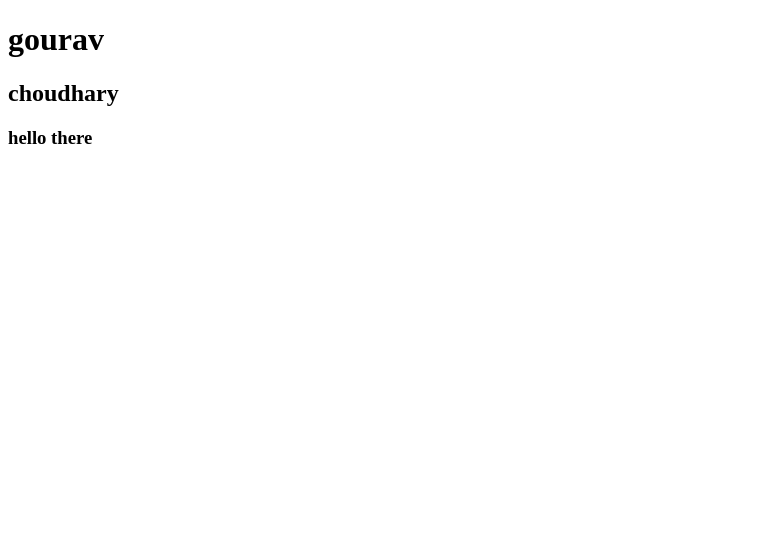
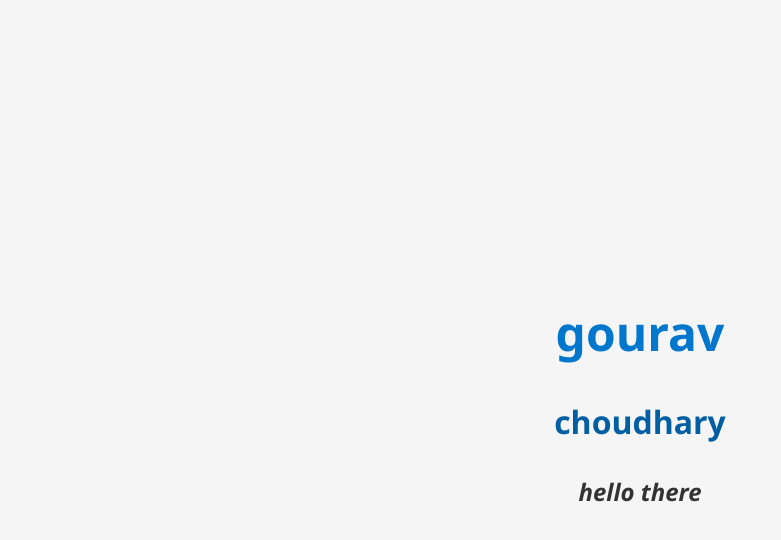
Before and after one commit to choudhary-gourav/test, a plain HTML site: page index.html in a window 1280 px wide. Shown: the whole page, without its empty margins (0-781 px from the left). Drawn offline with Linux system fonts and the light colour scheme.

Commit message:
this is 2 css file

```diff
--- a/index.html
+++ b/index.html
@@ -4,7 +4,7 @@
     <meta charset="UTF-8">
     <meta name="viewport" content="width=device-width, initial-scale=1.0">
     <title>Document</title>
-    <link rel="stylesheet" href="style.css">
+    <link rel="stylesheet" href="html.css">
 
 </head>
 <body>
```
